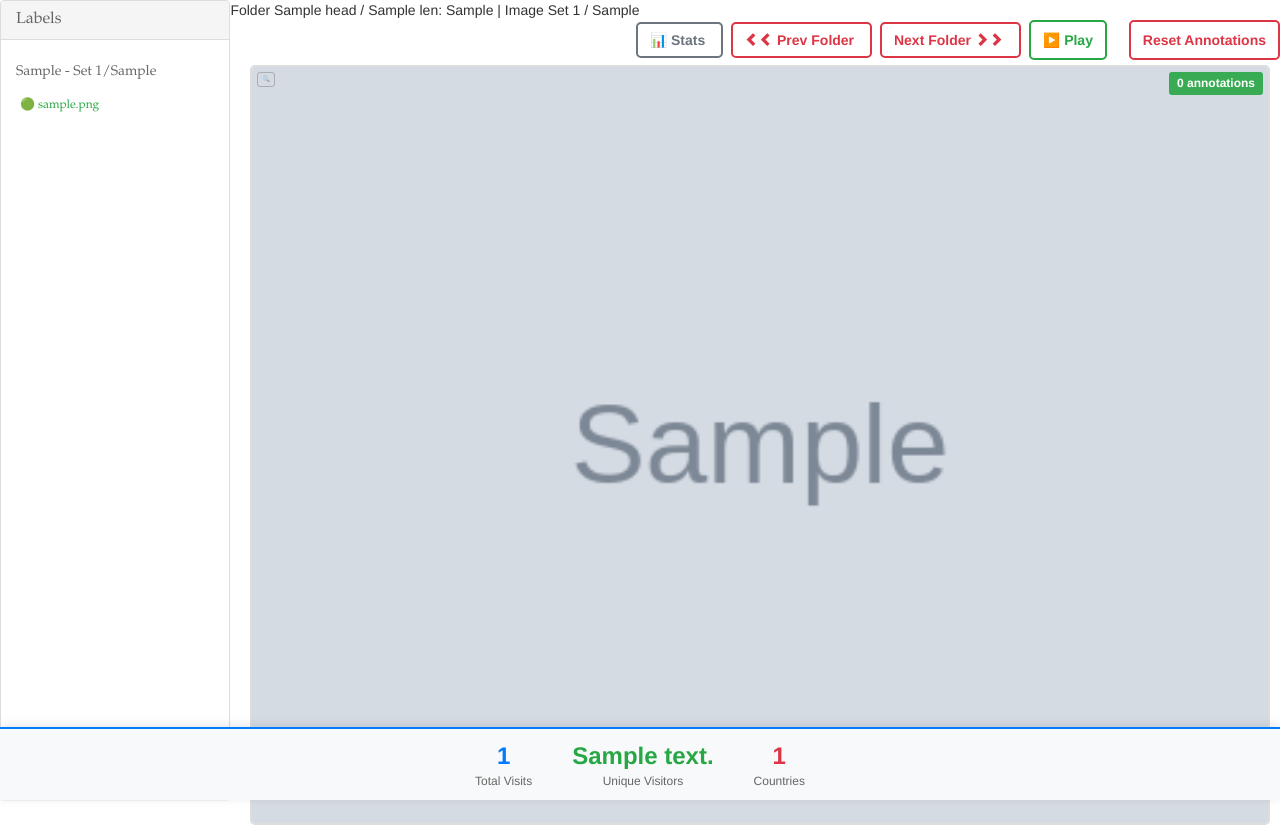
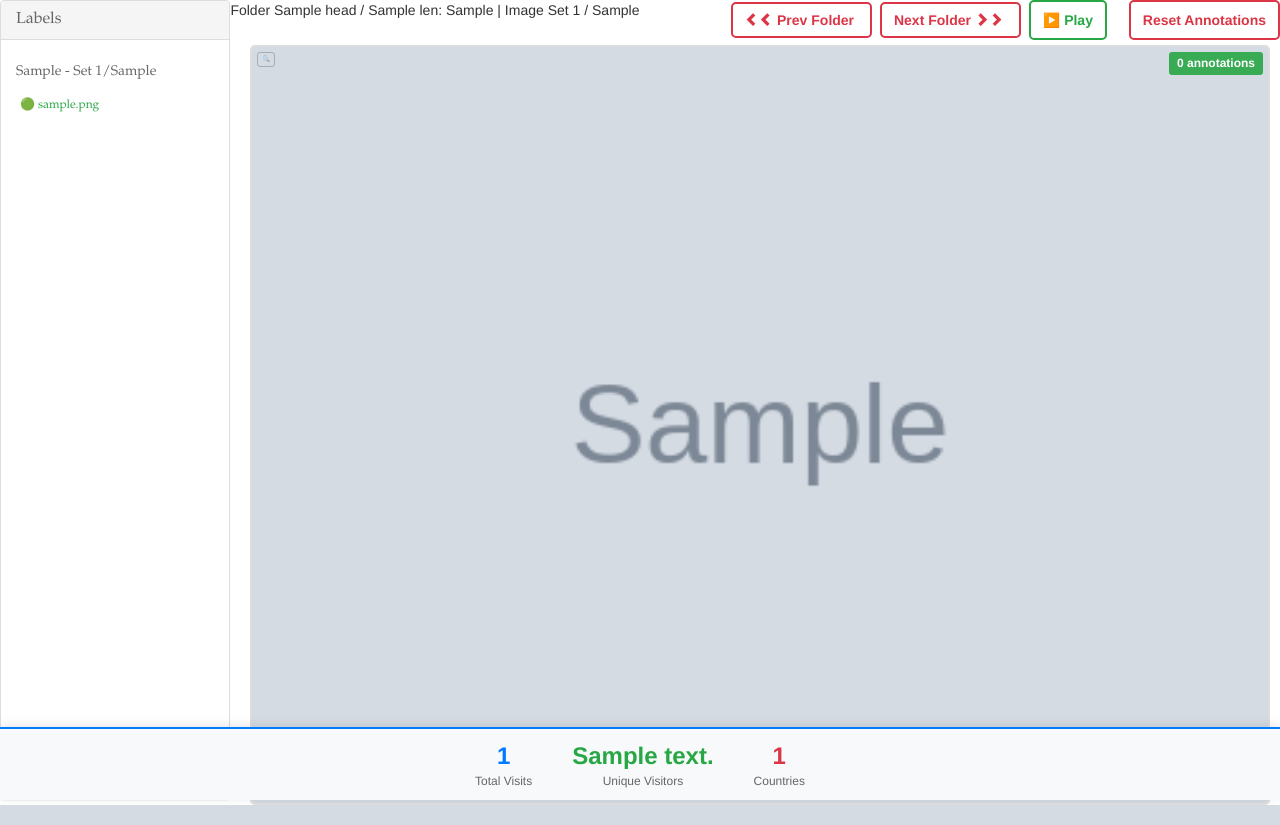
Before and after one commit to 2000pd3rvr/auto_object_annotator_0.0.4, a Flask app: template templates/tagger.html in a window 1280 px wide. Run offline with Flask 3, Linux system fonts and the light colour scheme; the template is opened without the code that fills it: most values are stand-ins (such as "Sample title", 1, 10 or a date in 2020); grey boxes marked "Sample" are stand-in pictures; some libraries are stand-ins or nearby versions; some web fonts are replaced.

Commit message:
Hide Stats button at top

```diff
--- a/templates/tagger.html
+++ b/templates/tagger.html
@@ -129,10 +129,10 @@
     <div class="row">
         <text>Folder {{ head }} / {{ len }}: {{ current_folder }} | Image Set {{ image_set_index }} / {{ max_sets }}</text>
         <div style="float:right;">
-            <!-- Statistics Link -->
-            <a href="/stats" style="background: transparent; color: #6c757d; border: 2px solid #6c757d; padding: 8px 12px; border-radius: 5px; text-decoration: none; font-size: 14px; margin-right: 8px; font-weight: bold;" title="View Analytics Statistics">
+            <!-- Statistics Link - Hidden for now -->
+            <!-- <a href="/stats" style="background: transparent; color: #6c757d; border: 2px solid #6c757d; padding: 8px 12px; border-radius: 5px; text-decoration: none; font-size: 14px; margin-right: 8px; font-weight: bold;" title="View Analytics Statistics">
                 📊 Stats
-            </a>
+            </a> -->
 
             <!-- Folder Navigation - Always available in continuous loop mode -->
             <a href="/prev_folder" style="background: transparent; color: #dc3545; border: 2px solid #dc3545; padding: 8px 12px; border-radius: 5px; text-decoration: none; font-size: 14px; margin-right: 8px; font-weight: bold;" title="Previous folder (loops to end)">
```
